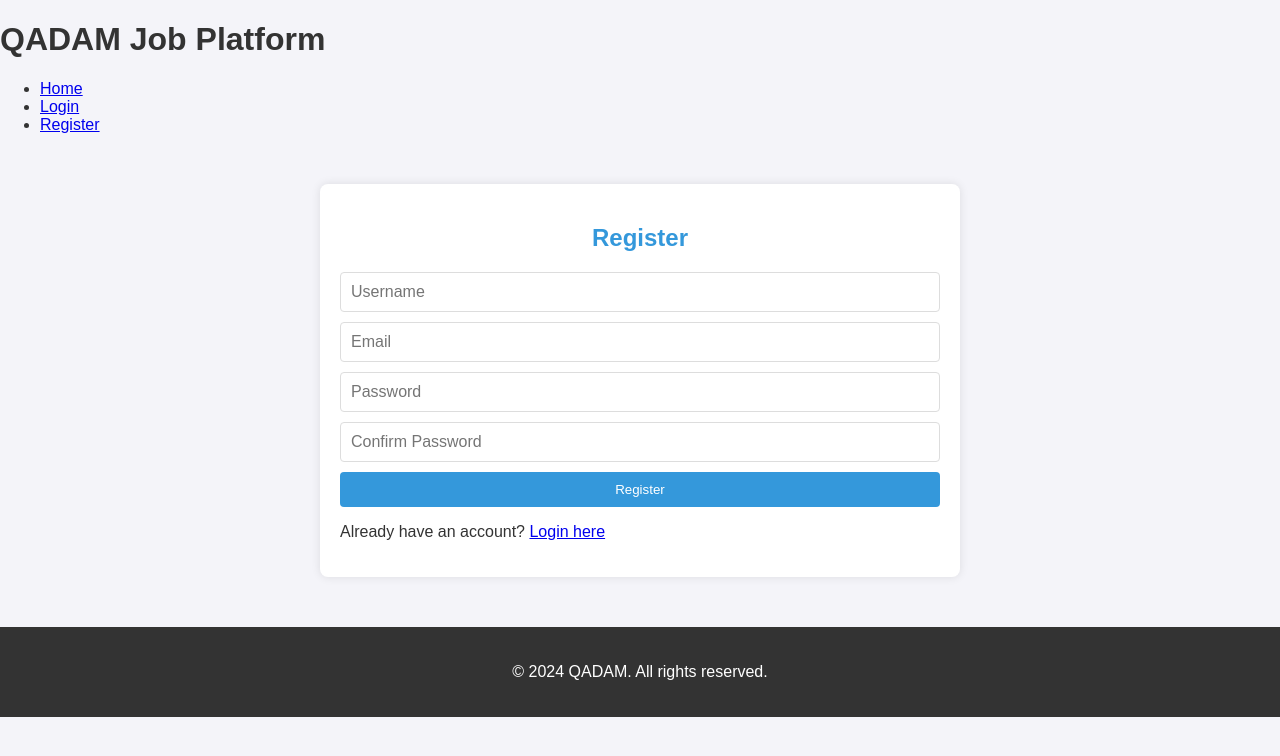
After one commit to Bakdaulet2007/project, a Flask app: page /register in a window 1280 px wide. The commit adds this page. Shown: the top 756 px of the page. Run offline with Flask 3, Linux system fonts and the light colour scheme.

Commit message:
Add files via upload

```diff
--- a/hack/app.py
+++ b/hack/app.py
@@ -1,90 +1,133 @@
-from flask import Flask, render_template, request, redirect
+from flask import Flask, render_template, request, redirect, session, flash
 import sqlite3
+from werkzeug.security import generate_password_hash, check_password_hash
 
 app = Flask(__name__)
-
+app.secret_key = 'your_secret_key'
 
 # Инициализация базы данных
 def init_db():
     conn = sqlite3.connect('database.db')
     c = conn.cursor()
 
-    # Создаем таблицу для студентов, если она не существует
+    # Создаем таблицу для пользователей
     c.execute('''
-        CREATE TABLE IF NOT EXISTS students (
+        CREATE TABLE IF NOT EXISTS users (
             id INTEGER PRIMARY KEY AUTOINCREMENT,
-            name TEXT,
-            course TEXT,
-            skills TEXT
+            username TEXT NOT NULL,
+            email TEXT NOT NULL UNIQUE,
+            password TEXT NOT NULL
         )
     ''')
+
+    # Создаем таблицу для вакансий
+    c.execute('''
+        CREATE TABLE IF NOT EXISTS jobs (
+            id INTEGER PRIMARY KEY AUTOINCREMENT,
+            title TEXT NOT NULL,
+            company TEXT NOT NULL,
+            description TEXT NOT NULL,
+            category TEXT NOT NULL
+        )
+    ''')
+
     conn.commit()
     conn.close()
 
-
-# Главная страница, отображающая список студентов
+# Главная страница
 @app.route('/')
 def index():
-    conn = sqlite3.connect('database.db')
-    c = conn.cursor()
+    if 'user_id' not in session:
+        return redirect('/login')
 
+    return render_template('index.html', username=session['username'])
 
-    c.execute('SELECT * FROM students')
-    students = c.fetchall()
+# Страница регистрации
+@app.route('/register', methods=['GET', 'POST'])
+def register():
+    if request.method == 'POST':
+        username = request.form['username']
+        email = request.form['email']
+        password = request.form['password']
+        confirm_password = request.form['confirm_password']
 
-    conn.close()
-    return render_template('index.html', students=students)
+        if password != confirm_password:
+            flash("Passwords do not match!", "danger")
+            return redirect('/register')
 
-
-
-@app.route('/profile', methods=['GET', 'POST'])
-def profile():
-    if request.method == 'POST':
-        name = request.form['name']
-        course = request.form['course']
-        skills = request.form['skills']
+        hashed_password = generate_password_hash(password, method='pbkdf2:sha256')
 
         conn = sqlite3.connect('database.db')
         c = conn.cursor()
-
-
-        c.execute('INSERT INTO students (name, course, skills) VALUES (?, ?, ?)', (name, course, skills))
+        c.execute('INSERT INTO users (username, email, password) VALUES (?, ?, ?)', (username, email, hashed_password))
         conn.commit()
         conn.close()
 
-        return redirect('/')
+        flash("Registration successful! You can now log in.", "success")
+        return redirect('/login')
 
-    return render_template('profile.html')
+    return render_template('register.html')
 
+# Логин
+@app.route('/login', methods=['GET', 'POST'])
+def login():
+    if request.method == 'POST':
+        email = request.form['email']
+        password = request.form['password']
 
+        conn = sqlite3.connect('database.db')
+        c = conn.cursor()
+        c.execute('SELECT * FROM users WHERE email = ?', (email,))
+        user = c.fetchone()
+
+        if user and check_password_hash(user[3], password):
+            session['user_id'] = user[0]
+            session['username'] = user[1]
+            return redirect('/')
+        else:
+            flash("Invalid email or password.", "danger")
+            return redirect('/login')
+
+    return render_template('login.html')
+
+# Добавление вакансии
+@app.route('/add_job', methods=['GET', 'POST'])
+def add_job():
+    if request.method == 'POST':
+        title = request.form['title']
+        company = request.form['company']
+        description = request.form['description']
+        category = request.form['category']
+
+        conn = sqlite3.connect('database.db')
+        c = conn.cursor()
+        c.execute('INSERT INTO jobs (title, company, description, category) VALUES (?, ?, ?, ?)', (title, company, description, category))
+        conn.commit()
+        conn.close()
+
+        flash("Job added successfully!", "success")
+        return redirect('/vacancies')
+
+    return render_template('add_job.html')
+
+# Вакансии
+@app.route('/vacancies', methods=['GET'])
+def vacancies():
+    conn = sqlite3.connect('database.db')
+    c = conn.cursor()
+    c.execute('SELECT * FROM jobs')
+    jobs = c.fetchall()
+    conn.close()
+    return render_template('vacancies.html', jobs=jobs)
+
+# Выход
+@app.route('/logout')
+def logout():
+    session.pop('user_id', None)
+    session.pop('username', None)
+    flash("You have been logged out.", "success")
+    return redirect('/login')
 
 if __name__ == '__main__':
     init_db()
     app.run(debug=True)
-
-@app.route('/')
-def index():
-    # Получаем параметры категории и поиска из URL
-    category = request.args.get('category')  # Фильтр по категории
-    search_query = request.args.get('search')  # Поиск по названию вакансии
-
-    conn = sqlite3.connect('database.db')
-    c = conn.cursor()
-
-    # Строим SQL-запрос с фильтрацией по категории и поиском по названию
-    query = 'SELECT * FROM jobs WHERE 1=1'  # Начинаем с базового запроса
-    params = []
-
-    if category:
-        query += ' AND category = ?'  # Фильтрация по категории
-        params.append(category)
-
-    if search_query:
-        query += ' AND title LIKE ?'  # Поиск по названию вакансии
-        params.append(f'%{search_query}%')
-
-    c.execute(query, params)
-    jobs = c.fetchall()
-
-    conn.close()
-    return render_template('index.html', jobs=jobs, category=category, search_query=search_query)
--- a/hack/static/style.css
+++ b/hack/static/style.css
@@ -2,52 +2,54 @@ body {
     font-family: Arial, sans-serif;
     background-color: #f4f4f9;
     color: #333;
-    padding: 20px;
-}
-
-h1 {
-    color: #4CAF50;
-}
-
-a {
-    color: #4CAF50;
-    text-decoration: none;
-}
-
-ul {
-    list-style-type: none;
+    margin: 0;
     padding: 0;
 }
 
-li {
-    margin: 20px 0;
-    padding: 10px;
+.container {
+    width: 100%;
+    max-width: 600px;
+    margin: 50px auto;
+    padding: 20px;
     background-color: #fff;
-    border: 1px solid #ddd;
+    border-radius: 8px;
+    box-shadow: 0 0 10px rgba(0, 0, 0, 0.1);
+}
+
+h2 {
+    text-align: center;
+    color: #3498db;
 }
 
 form {
     display: flex;
     flex-direction: column;
-    max-width: 400px;
-    margin: auto;
 }
 
-input {
-    margin: 10px 0;
-    padding: 8px;
+input, textarea {
+    padding: 10px;
     font-size: 16px;
+    margin-bottom: 10px;
+    border-radius: 4px;
+    border: 1px solid #ddd;
 }
 
 button {
     padding: 10px;
-    font-size: 16px;
-    background-color: #4CAF50;
+    background-color: #3498db;
     color: white;
     border: none;
     cursor: pointer;
+    border-radius: 4px;
 }
 
 button:hover {
-    background-color: #45a049;
+    background-color: #2980b9;
 }
+
+footer {
+    text-align: center;
+    padding: 20px;
+    background-color: #333;
+    color: white;
+}
--- /dev/null
+++ b/hack/templates/base.html
@@ -0,0 +1,35 @@
+<!DOCTYPE html>
+<html lang="en">
+<head>
+    <meta charset="UTF-8">
+    <meta name="viewport" content="width=device-width, initial-scale=1.0">
+    <title>{% block title %}QADAM{% endblock %}</title>
+    <link rel="stylesheet" href="{{ url_for('static', filename='style.css') }}">
+</head>
+<body>
+    <header>
+        <h1>QADAM Job Platform</h1>
+        <nav>
+            <ul>
+                <li><a href="{{ url_for('index') }}">Home</a></li>
+                {% if 'user_id' in session %}
+                    <li><a href="{{ url_for('vacancies') }}">Vacancies</a></li>
+                    <li><a href="{{ url_for('add_job') }}">Add Job</a></li>
+                    <li><a href="{{ url_for('logout') }}">Logout</a></li>
+                {% else %}
+                    <li><a href="{{ url_for('login') }}">Login</a></li>
+                    <li><a href="{{ url_for('register') }}">Register</a></li>
+                {% endif %}
+            </ul>
+        </nav>
+    </header>
+
+    <div class="container">
+        {% block content %}{% endblock %}
+    </div>
+
+    <footer>
+        <p>© 2024 QADAM. All rights reserved.</p>
+    </footer>
+</body>
+</html>
--- /dev/null
+++ b/hack/templates/register.html
@@ -0,0 +1,17 @@
+{% extends 'base.html' %}
+
+{% block title %}Register{% endblock %}
+
+{% block content %}
+<div class="form-container">
+    <h2>Register</h2>
+    <form method="POST">
+        <input type="text" name="username" placeholder="Username" required>
+        <input type="email" name="email" placeholder="Email" required>
+        <input type="password" name="password" placeholder="Password" required>
+        <input type="password" name="confirm_password" placeholder="Confirm Password" required>
+        <button type="submit">Register</button>
+    </form>
+    <p>Already have an account? <a href="/login">Login here</a></p>
+</div>
+{% endblock %}
```
Also changed, not shown: hack/templates/add_job.html (added, +14 -0 lines), hack/templates/index.html (+12 -26 lines), hack/templates/login.html (added, +15 -0 lines), hack/templates/profile.html (+6 -37 lines), hack/templates/vacancies.html (added, +17 -0 lines), hack/database.db.
